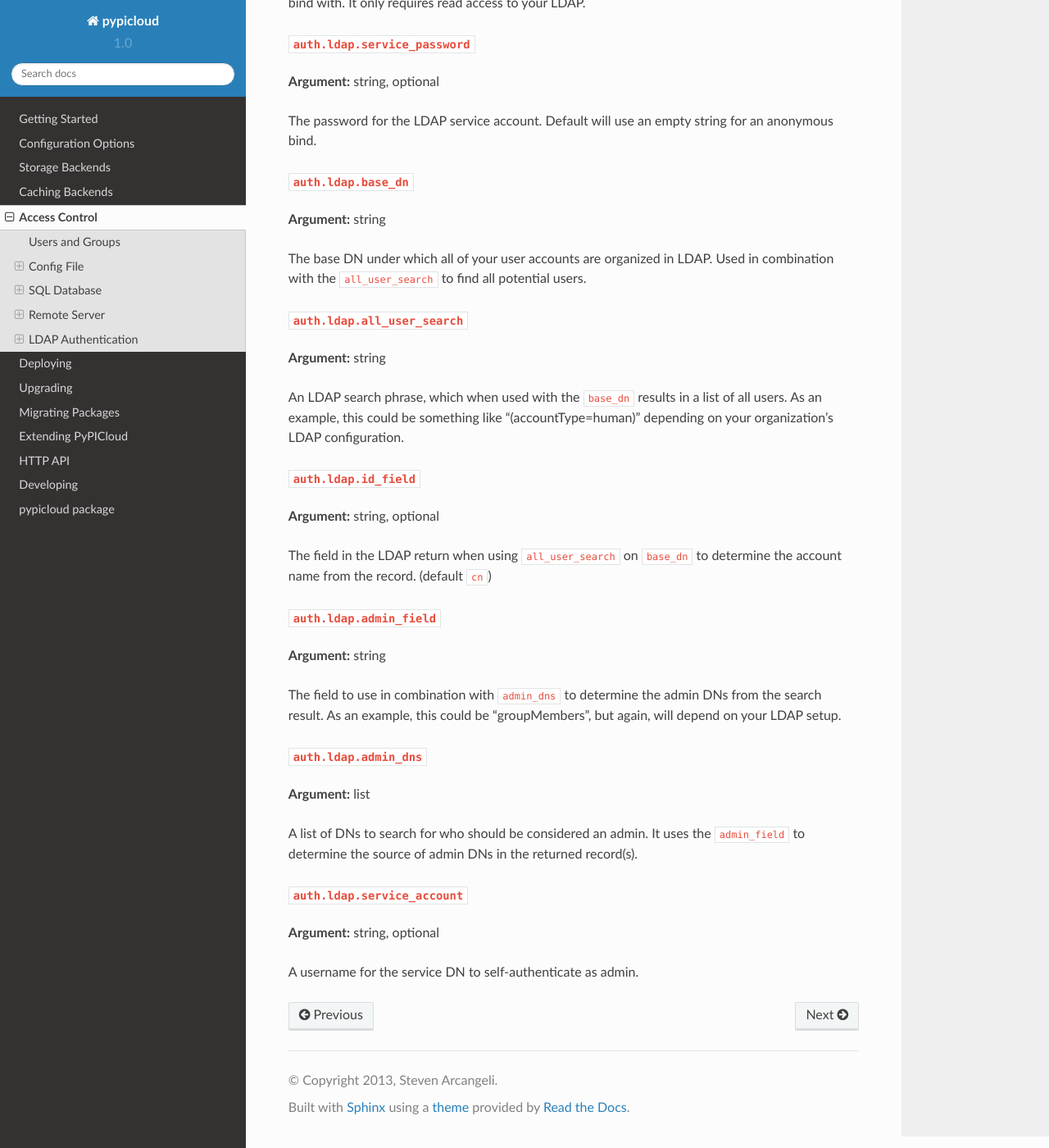
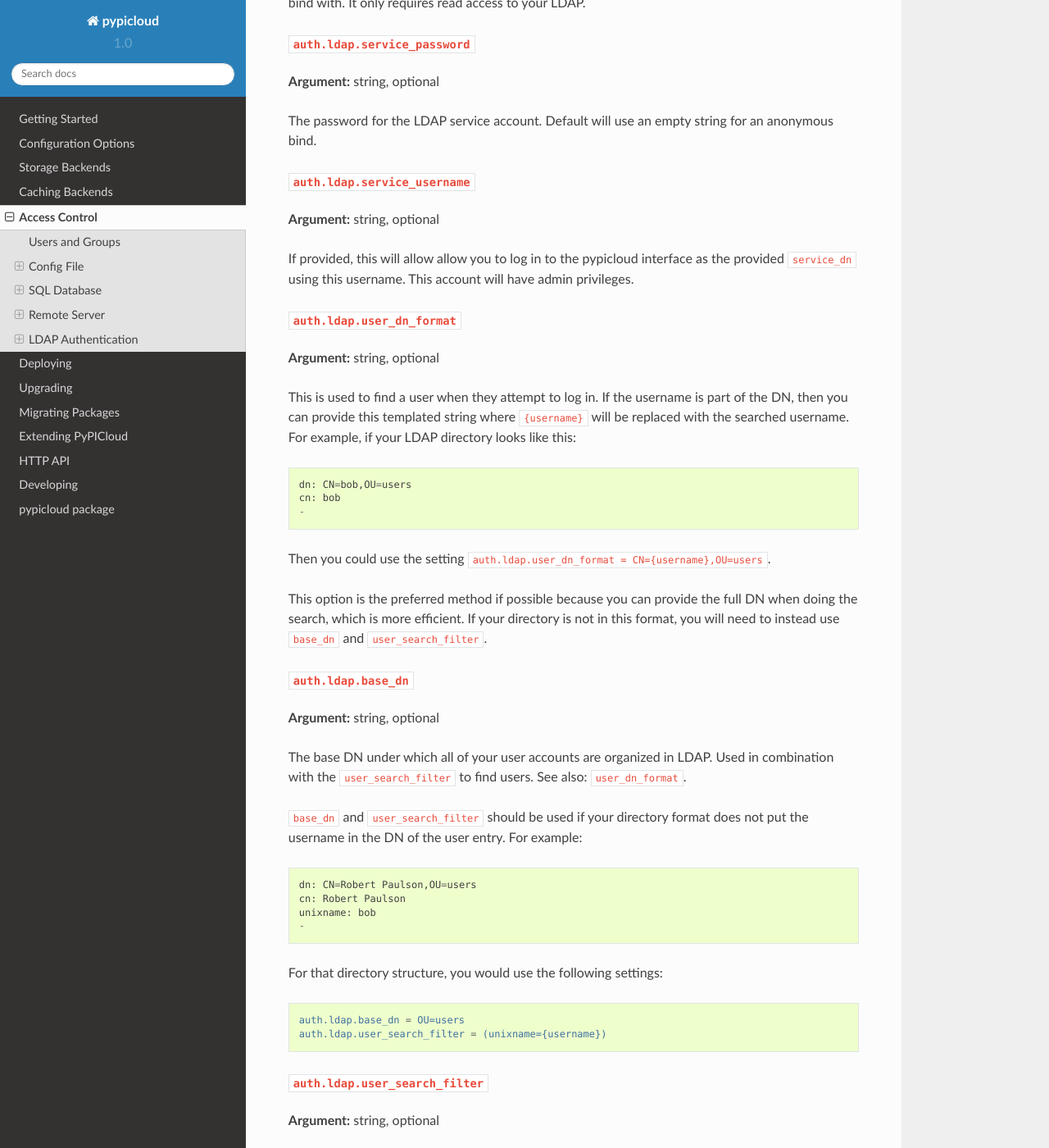
Before and after one commit to stevearc/pypicloud, a Sphinx documentation site: the page built from doc/topics/access_control.rst, in a window 1280 px wide and 1400 px high, scrolled down 6749 px. Shown: the whole window at 82% size. Built offline with Sphinx 7.4.7 and the Read the Docs theme 2.0.0, drawn with Linux system fonts in a browser that asks for light colours; pages that are not in the unit, such as notebooks, are missing from menus; some of the changed text lies outside the part shown.

Commit message:
Refactor of LDAP access backend

```diff
--- a/doc/topics/access_control.rst
+++ b/doc/topics/access_control.rst
@@ -312,45 +312,112 @@
 The password for the LDAP service account. Default will use an empty string for
 an anonymous bind.
 
+``auth.ldap.service_username``
+~~~~~~~~~~~~~~~~~~~~~~~~~~~~~~
+**Argument:** string, optional
+
+If provided, this will allow allow you to log in to the pypicloud interface as
+the provided ``service_dn`` using this username. This account will have admin
+privileges.
+
+``auth.ldap.user_dn_format``
+~~~~~~~~~~~~~~~~~~~~~~~~~~~~
+**Argument:** string, optional
+
+This is used to find a user when they attempt to log in. If the username is part
+of the DN, then you can provide this templated string where ``{username}`` will
+be replaced with the searched username. For example, if your LDAP directory
+looks like this::
+
+  dn: CN=bob,OU=users
+  cn: bob
+  -
+
+Then you could use the setting ``auth.ldap.user_dn_format =
+CN={username},OU=users``.
+
+This option is the preferred method if possible because you can provide the full
+DN when doing the search, which is more efficient. If your directory is not in
+this format, you will need to instead use ``base_dn`` and
+``user_search_filter``.
+
 ``auth.ldap.base_dn``
 ~~~~~~~~~~~~~~~~~~~~~
-**Argument:** string
+**Argument:** string, optional
 
 The base DN under which all of your user accounts are organized in LDAP. Used
-in combination with the ``all_user_search`` to find all potential users.
+in combination with the ``user_search_filter`` to find users. See also:
+``user_dn_format``.
 
-``auth.ldap.all_user_search``
-~~~~~~~~~~~~~~~~~~~~~~~~~~~~~
-**Argument:** string
+``base_dn`` and ``user_search_filter`` should be used if your directory format
+does not put the username in the DN of the user entry. For example::
 
-An LDAP search phrase, which when used with the ``base_dn`` results in a list
-of all users. As an example, this could be something like "(accountType=human)"
-depending on your organization's LDAP configuration.
+  dn: CN=Robert Paulson,OU=users
+  cn: Robert Paulson
+  unixname: bob
+  -
 
-``auth.ldap.id_field``
-~~~~~~~~~~~~~~~~~~~~~~
+For that directory structure, you would use the following settings:
+
+.. code-block:: ini
+
+    auth.ldap.base_dn = OU=users
+    auth.ldap.user_search_filter = (unixname={username})
+
+``auth.ldap.user_search_filter``
+~~~~~~~~~~~~~~~~~~~~~~~~~~~~~~~~
 **Argument:** string, optional
 
-The field in the LDAP return when using ``all_user_search`` on ``base_dn`` to
-determine the account name from the record. (default ``cn``)
+An LDAP search filter, which when used with the ``base_dn`` results a user entry.
+The string ``{username}`` will be replaced with the username being searched for.
+For example, ``(cn={username})`` or ``(&(objectClass=person)(name={username}))``
+
+Note that the result of the search must be exactly one entry.
 
 ``auth.ldap.admin_field``
 ~~~~~~~~~~~~~~~~~~~~~~~~~
-**Argument:** string
-
-The field to use in combination with ``admin_dns`` to determine the admin DNs
-from the search result. As an example, this could be "groupMembers", but again,
-will depend on your LDAP setup.
-
-``auth.ldap.admin_dns``
-~~~~~~~~~~~~~~~~~~~~~~~
-**Argument:** list
-
-A list of DNs to search for who should be considered an admin. It uses the
-``admin_field`` to determine the source of admin DNs in the returned record(s).
-
-``auth.ldap.service_account``
-~~~~~~~~~~~~~~~~~~~~~~~~~~~~~
 **Argument:** string, optional
 
-A username for the service DN to self-authenticate as admin.
+When fetching the user entry, check to see if the ``admin_field`` attribute
+contains ``admin_value``. If so, the user is an admin.
+
+For example, if this is your LDAP directory::
+
+  dn: CN=user1,OU=test
+  cn: user1
+  roles: dev
+  -
+  dn: CN=user2,OU=test
+  cn: user2
+  roles: dev
+  roles: pypi_admin
+
+You would use these settings:
+
+.. code-block:: ini
+
+    auth.ldap.admin_field = roles
+    auth.ldap.admin_value = pypi_admin
+
+If this and ``admin_value`` are not provided, the only admin account on
+pypicloud will be the service account (if you provided the
+``service_username``).
+
+``auth.ldap.admin_value``
+~~~~~~~~~~~~~~~~~~~~~~~~~
+**Argument:** string, optional
+
+See ``admin_field``
+
+
+``auth.ldap.cache_time``
+~~~~~~~~~~~~~~~~~~~~~~~~
+**Argument:** int, optional
+
+When a user entry is pulled via searching with ``base_dn`` and
+``user_search_filter``, pypicloud will cache that entry to decrease load on your
+LDAP server. This value determines how long (in seconds) to cache the user
+entries for.
+
+The default behavior is to cache users forever (clearing the cache requires a
+server restart).
```
Also changed, not shown: 4 other files.
